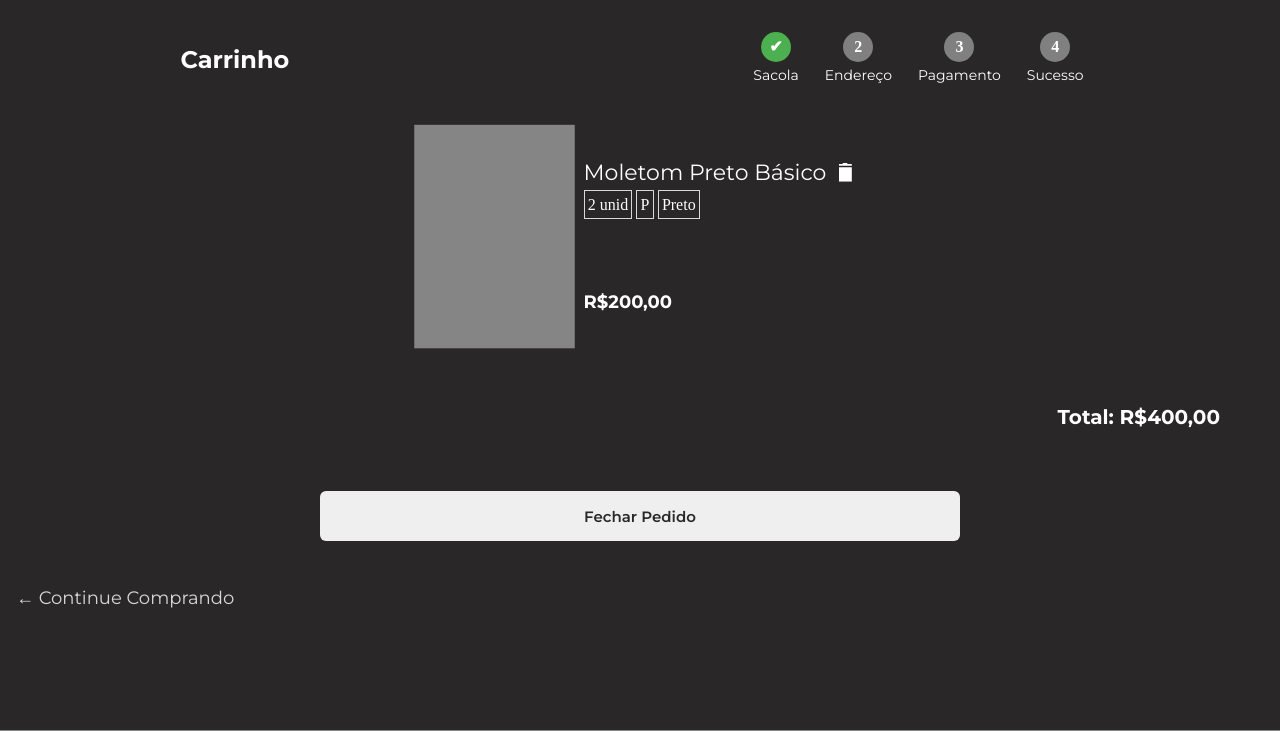
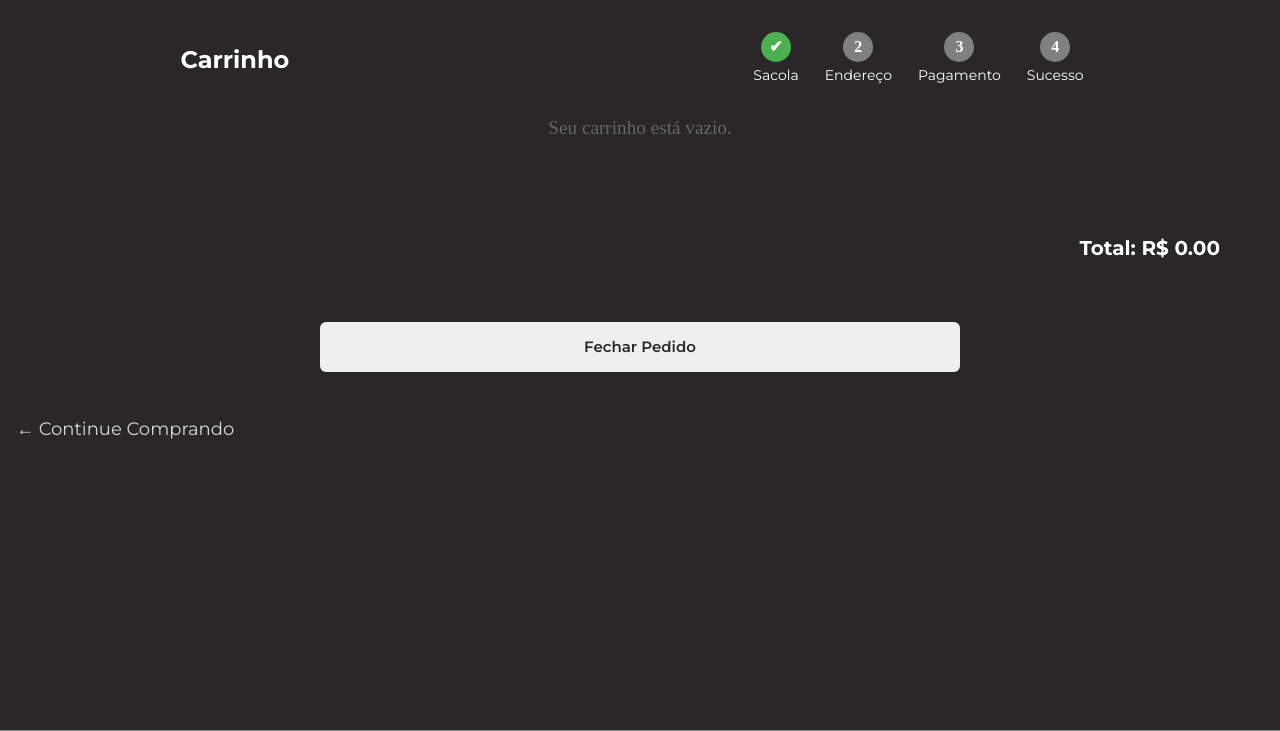
Before and after one commit to Victor-Oliv/Urbane, a PHP site: page /html/sacola.html in a window 1280 px wide. Shown: the part 70-801 px from the top of the page. Run offline with PHP 8.4, Linux system fonts and the light colour scheme.

Commit message:
Subindo funcionalidades

```diff
--- /dev/null
+++ b/Style/img-prod.css
@@ -0,0 +1,32 @@
+.imagem-produto {
+  width: 100%;
+  height: auto;
+  object-fit: cover;
+  border-radius: 8px;
+  display: block;
+  margin-right: 10px;
+}
+
+@media (max-width: 480px) {
+  .imagem-produto {
+    max-width: 120px;
+  }
+}
+
+@media (min-width: 481px) and (max-width: 767px) {
+  .imagem-produto {
+    max-width: 100px;
+  }
+}
+
+@media (min-width: 768px) and (max-width: 1023px) {
+  .imagem-produto {
+    max-width: 120px;
+  }
+}
+
+@media (min-width: 1024px) {
+  .imagem-produto {
+    max-width: 150px;
+  }
+}
--- a/Style/sacola.css
+++ b/Style/sacola.css
@@ -1,4 +1,12 @@
 @import url(../Style/index.css);
+
+.carrinho p.vazio {
+  padding: 20px;
+  font-size: 1.2rem;
+  text-align: center;
+  color: #666;
+  font-style: italic;
+}
 
 .principal__carrinho {
   display: flex;
@@ -76,12 +84,16 @@
 .lista__produtos {
   display: flex;
   justify-content: space-between;
-  gap: 1rem;
+  margin: 0 10rem;
 }
 
-[data-theme="claro"]
-#lixo{
+[data-theme="claro"] #lixo {
   filter: invert(80%);
+}
+
+.lixeira{
+  display: flex;
+  padding-right: 2rem;
 }
 
 .lista-descricao {
@@ -92,7 +104,7 @@
 
 .lista-descricao p {
   display: flex;
-  gap: 1rem;
+  gap: 0.7rem;
   align-items: center;
   font-family: var(--fonte-secundaria);
   color: var(--branco);
@@ -112,8 +124,7 @@
   padding: 0.3rem 0.2rem;
 }
 
-[data-theme="claro"]
-.info__produto{
+[data-theme="claro"] .info__produto {
   border-color: #858585;
 }
 
@@ -146,8 +157,7 @@
   border: none;
 }
 
-[data-theme="claro"]
-.botao-carrinho{
+[data-theme="claro"] .botao-carrinho {
   color: #2d2d2d;
 }
 
@@ -162,8 +172,7 @@
   color: var(--branco-gelo);
 }
 
-[data-theme="claro"]
-.sacola__inicio a{
+[data-theme="claro"] .sacola__inicio a {
   color: #2d2d2d;
 }
 
@@ -233,13 +242,11 @@ select {
   font-family: var(--fonte-secundaria);
 }
 
-[data-theme="claro"]
-.cartao__descricao{
+[data-theme="claro"] .cartao__descricao {
   color: #ccc;
 }
 
-[data-theme="claro"]
-.endereco__titulo{
+[data-theme="claro"] .endereco__titulo {
   color: #ccc;
 }
 
@@ -275,8 +282,7 @@ select {
   font-weight: 300;
 }
 
-[data-theme="claro"]
-.resumo__texto{
+[data-theme="claro"] .resumo__texto {
   color: #ccc;
 }
 
@@ -286,8 +292,7 @@ select {
   font-weight: 600;
 }
 
-[data-theme="claro"]
-.resumo span{
+[data-theme="claro"] .resumo span {
   color: #ccc;
 }
 
@@ -303,8 +308,7 @@ select {
   font-weight: 700;
 }
 
-[data-theme="claro"]
-.total{
+[data-theme="claro"] .total {
   color: #ccc;
 }
 
@@ -317,8 +321,7 @@ select {
   border-radius: 6px;
 }
 
-[data-theme="claro"]
-.botao-finalizar{
+[data-theme="claro"] .botao-finalizar {
   color: #2d2d2d;
 }
 
@@ -348,8 +351,7 @@ select {
   line-height: 1.5;
 }
 
-[data-theme="claro"]
-.boleto__titulo{
+[data-theme="claro"] .boleto__titulo {
   color: #ccc;
 }
 
@@ -439,8 +441,7 @@ select {
   border-radius: 6px;
 }
 
-[data-theme="claro"]
-.botao__endereco{
+[data-theme="claro"] .botao__endereco {
   color: #2d2d2d;
 }
 
@@ -455,8 +456,7 @@ select {
   padding-left: 1rem;
 }
 
-[data-theme="claro"]
-.voltar__sacola{
+[data-theme="claro"] .voltar__sacola {
   color: #2d2d2d;
 }
 
@@ -510,7 +510,7 @@ select {
     margin-top: 1em;
   }
 
-  .titulo__carrinho{
+  .titulo__carrinho {
     font-size: 24px;
   }
 
@@ -531,8 +531,8 @@ select {
   .lista__produtos {
     display: flex;
     justify-content: space-between;
-    gap: 1rem;
-    margin-top: 2em;
+    gap: 2rem;
+    margin: 40px;
   }
 
   .lista__produtos img {
@@ -557,7 +557,8 @@ select {
     padding-bottom: 0.8rem;
   }
 
-  #lixo{
+  .lixeira{
+  display: flex;
   transform: scale(0.8);
 }
 
@@ -611,7 +612,6 @@ select {
     font-size: 18px;
     color: var(--branco-gelo);
   }
-
 
   .endereco {
     display: flex;
@@ -879,10 +879,9 @@ select {
     justify-content: end;
     padding-right: 2rem;
   }
-
 }
 
-@media (min-width: 1728px){
+@media (min-width: 1728px) {
   .carrinho_media {
     display: flex;
     justify-content: center;
@@ -890,7 +889,7 @@ select {
     margin-top: 1em;
   }
 
-  .titulo__carrinho{
+  .titulo__carrinho {
     font-size: 24px;
   }
 
@@ -937,7 +936,7 @@ select {
     padding-bottom: 0.8rem;
   }
 
-  #lixo{
+  #lixo {
     transform: scale(0.8);
   }
 
@@ -1261,7 +1260,4 @@ select {
     padding-right: 2rem;
     margin-right: 10%;
   }
-
-
-
 }
--- a/html/sacola.html
+++ b/html/sacola.html
@@ -6,6 +6,7 @@
     <link rel="stylesheet" href="../styles.css" />
     <link rel="stylesheet" href="../reset.css" />
     <link rel="stylesheet" href="../Style/sacola.css" />
+    <link rel="stylesheet" href="../Style/img-prod.css">
     <title>Carrinho</title>
   </head>
   <body>
@@ -85,24 +86,7 @@
       </section>
 
       <div class="step-content active" id="step-1">
-        <section class="sacola">
-          <div class="lista__produtos">
-            <img src="../assets/teste.produto.png" alt="imagem teste" />
-            <div class="lista-descricao">
-              <p>
-                Moletom Preto Básico
-                <i id="lixo"
-                  ><img src="../assets/lixeira.svg" alt="lixeira"
-                /></i>
-              </p>
-              <div class="lista__info">
-                <span class="info__produto" id="un">2 unid</span>
-                <span class="info__produto" id="tm">P</span>
-                <span class="info__produto" id="cr">Preto</span>
-                <span class="preco">R$200,00</span>
-              </div>
-            </div>
-          </div>
+        <div class="carrinho"></div>
         </section>
         <p class="preco__total">Total: R$400,00</p>
         <button class="botao-carrinho" onclick="nextStep()">
@@ -307,5 +291,6 @@
     </script>
 
     <script src="../js/modo-claro-escuro.js"></script>
+    <script src="../js/interatividade.js"></script>
   </body>
 </html>
--- a/js/interatividade.js
+++ b/js/interatividade.js
@@ -12,6 +12,18 @@ if (inputSenha) {
       inputSenha.classList.remove("olho-aberto");
     }
   });
+}
+
+function corrigirCaminho(caminhoOriginal) {
+  if (window.location.pathname.includes("/html/")) {
+    if (caminhoOriginal.startsWith("./")) {
+      return caminhoOriginal.replace("./", "../");
+    }
+    if (!caminhoOriginal.startsWith("../") && !caminhoOriginal.startsWith("/")) {
+      return "../" + caminhoOriginal;
+    }
+  }
+  return caminhoOriginal;
 }
 
 function initAccordion() {
@@ -97,12 +109,116 @@ function initSwipers() {
   }
 }
 
-
 function getSlugFromURL() {
   const params = new URLSearchParams(window.location.search);
   return params.get("slug");
 }
 
+function setupAdicionarAoCarrinho(produto) {
+  const btnAdicionar = document.querySelector(".btn-adicionar");
+  if (!btnAdicionar) return;
+
+  btnAdicionar.addEventListener("click", () => {
+    const tamanhoSelecionado = document.querySelector(".tamanho-item.selected");
+    if (!tamanhoSelecionado) {
+      alert("Por favor, selecione um tamanho.");
+      return;
+    }
+
+    const tamanho = tamanhoSelecionado.textContent;
+    const precoUnitario = produto.preco;
+    const imagem = corrigirCaminho(produto.imagens.frente);
+
+    const itemCarrinho = {
+      nome: produto.nome,
+      tamanho: tamanho,
+      preco: precoUnitario,
+      imagem: imagem,
+      slug: produto.slug,
+    };
+
+    const carrinho = JSON.parse(localStorage.getItem("carrinho")) || [];
+    carrinho.push(itemCarrinho);
+    localStorage.setItem("carrinho", JSON.stringify(carrinho));
+
+    alert("Produto adicionado ao carrinho!");
+  });
+}
+
+function atualizarTotal() {
+  const precos = document.querySelectorAll(".sacola .preco");
+  let total = 0;
+
+  precos.forEach(precoEl => {
+    const precoTexto = precoEl.textContent.replace("R$", "").trim().replace(",", ".");
+    total += parseFloat(precoTexto);
+  });
+
+  let totalEl = document.querySelector(".preco__total");
+  if (!totalEl) {
+    totalEl = document.createElement("p");
+    totalEl.classList.add("preco__total");
+    document.querySelector(".carrinho").appendChild(totalEl);
+  }
+  totalEl.textContent = `Total: R$ ${total.toFixed(2)}`;
+}
+
+function carregarCarrinho() {
+  const carrinhoContainer = document.querySelector(".carrinho");
+  if (!carrinhoContainer) return;
+
+  carrinhoContainer.innerHTML = "";
+
+  const carrinho = JSON.parse(localStorage.getItem("carrinho")) || [];
+
+  if (carrinho.length === 0) {
+    carrinhoContainer.innerHTML = `
+      <p style="padding: 20px; font-size: 1.2rem; text-align: center; color: #666;">
+        Seu carrinho está vazio.
+      </p>
+    `;
+    atualizarTotal();
+    return;
+  }
+
+  carrinho.forEach((item, index) => {
+    const sacola = document.createElement("section");
+    sacola.classList.add("sacola");
+
+    sacola.innerHTML = `
+      <div class="lista__produtos">
+        <img class="imagem-produto" src="${corrigirCaminho(item.imagem)}" alt="${item.nome}" />
+        <div class="lista-descricao">
+          <p>
+            ${item.nome}
+            <i class="lixeira" data-index="${index}">
+              <img class="imagem-lixeira" src="${corrigirCaminho('../assets/lixeira.svg')}" alt="lixeira" />
+            </i>
+          </p>
+          <div class="lista__info">
+            <span class="info__produto un">1 unid</span>
+            <span class="info__produto tm">${item.tamanho}</span>
+            <span class="preco">R$ ${item.preco}</span>
+          </div>
+        </div>
+      </div>
+    `;
+
+    carrinhoContainer.appendChild(sacola);
+
+    sacola.querySelector(".lixeira").addEventListener("click", (e) => {
+      const idx = parseInt(e.currentTarget.getAttribute("data-index"));
+      let carrinho = JSON.parse(localStorage.getItem("carrinho")) || [];
+      carrinho.splice(idx, 1);
+      localStorage.setItem("carrinho", JSON.stringify(carrinho));
+      carregarCarrinho();
+    });
+  });
+
+  atualizarTotal();
+}
+
+const caminhoProdutosJSON = window.location.pathname.includes("/html/") ? "../produtos.json" : "./produtos.json";
 
 function loadProduto() {
   const slug = getSlugFromURL();
@@ -112,7 +228,7 @@ function loadProduto() {
     return;
   }
 
-  fetch("../produtos.json")
+  fetch(caminhoProdutosJSON)
     .then((res) => res.json())
     .then((produtos) => {
       const produto = produtos.find((p) => p.slug === slug);
@@ -130,10 +246,10 @@ function loadProduto() {
       if (swiperWrapper) {
         swiperWrapper.innerHTML = `
           <div class="swiper-slide">
-            <img src="${produto.imagens.frente}" alt="${produto.nome} frente" />
+            <img src="${corrigirCaminho(produto.imagens.frente)}" alt="${produto.nome} frente" />
           </div>
           <div class="swiper-slide">
-            <img src="${produto.imagens.costas}" alt="${produto.nome} costas" />
+            <img src="${corrigirCaminho(produto.imagens.costas)}" alt="${produto.nome} costas" />
           </div>
         `;
       }
@@ -141,10 +257,17 @@ function loadProduto() {
       const tamanhosContainer = document.querySelector(".tamanhos");
       if (tamanhosContainer) {
         tamanhosContainer.innerHTML = "";
+
         produto.tamanhos.forEach((tamanho) => {
           const btn = document.createElement("button");
           btn.classList.add("tamanho-item");
           btn.textContent = tamanho;
+
+          btn.addEventListener("click", () => {
+            document.querySelectorAll(".tamanho-item").forEach(b => b.classList.remove("selected"));
+            btn.classList.add("selected");
+          });
+
           tamanhosContainer.appendChild(btn);
         });
       }
@@ -160,6 +283,8 @@ function loadProduto() {
           clickable: true,
         },
       });
+
+      setupAdicionarAoCarrinho(produto);
     })
     .catch((err) => {
       console.error("Erro ao carregar produtos:", err);
@@ -167,7 +292,7 @@ function loadProduto() {
 }
 
 function updateCardsHref() {
-  fetch("./produtos.json")
+  fetch(caminhoProdutosJSON)
     .then((res) => res.json())
     .then((produtos) => {
       const cards = document.querySelectorAll(".card");
@@ -176,7 +301,8 @@ function updateCardsHref() {
         const nomeCard = card.querySelector(".card__descricao").textContent.trim();
         const produto = produtos.find((p) => p.nome === nomeCard);
         if (produto) {
-          card.href = `produto.html?slug=${produto.slug}`;
+          const prefixo = window.location.pathname.includes("/html/") ? "../" : "";
+          card.href = `${prefixo}produto.html?slug=${produto.slug}`;
         } else {
           console.warn(`Produto não encontrado para: ${nomeCard}`);
         }
@@ -185,10 +311,19 @@ function updateCardsHref() {
 }
 
 document.addEventListener("DOMContentLoaded", () => {
+  const path = window.location.pathname;
+
   initAccordion();
   initSwipers();
   updateCardsHref();
-  loadProduto();
+
+  if (path.includes("produto.html")) {
+    loadProduto();
+  }
+
+  if (path.includes("sacola.html")) {
+    carregarCarrinho();
+  }
 });
 
 window.addEventListener("resize", initSwipers);
```
Also changed, not shown: Style/produtos.css (+38 -0 lines), js/carrinho.js (deleted, +0 -53 lines). Lines whose indentation alone changed are shown as unchanged.
